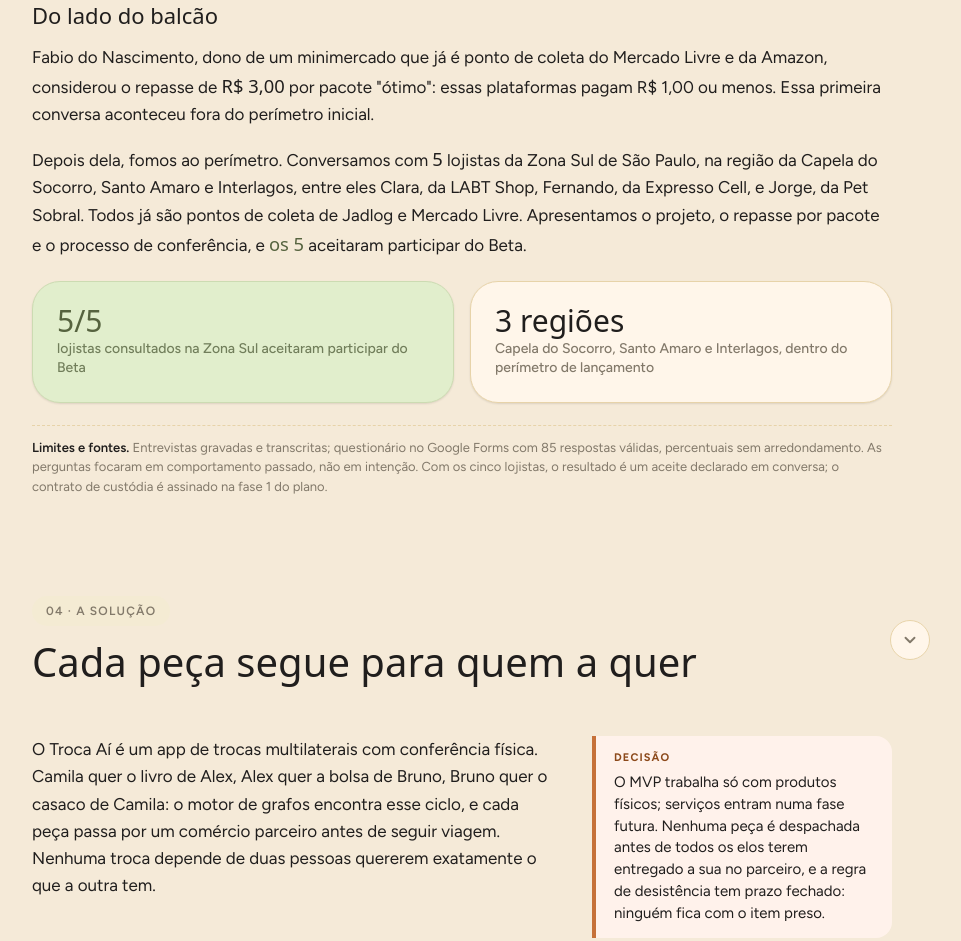
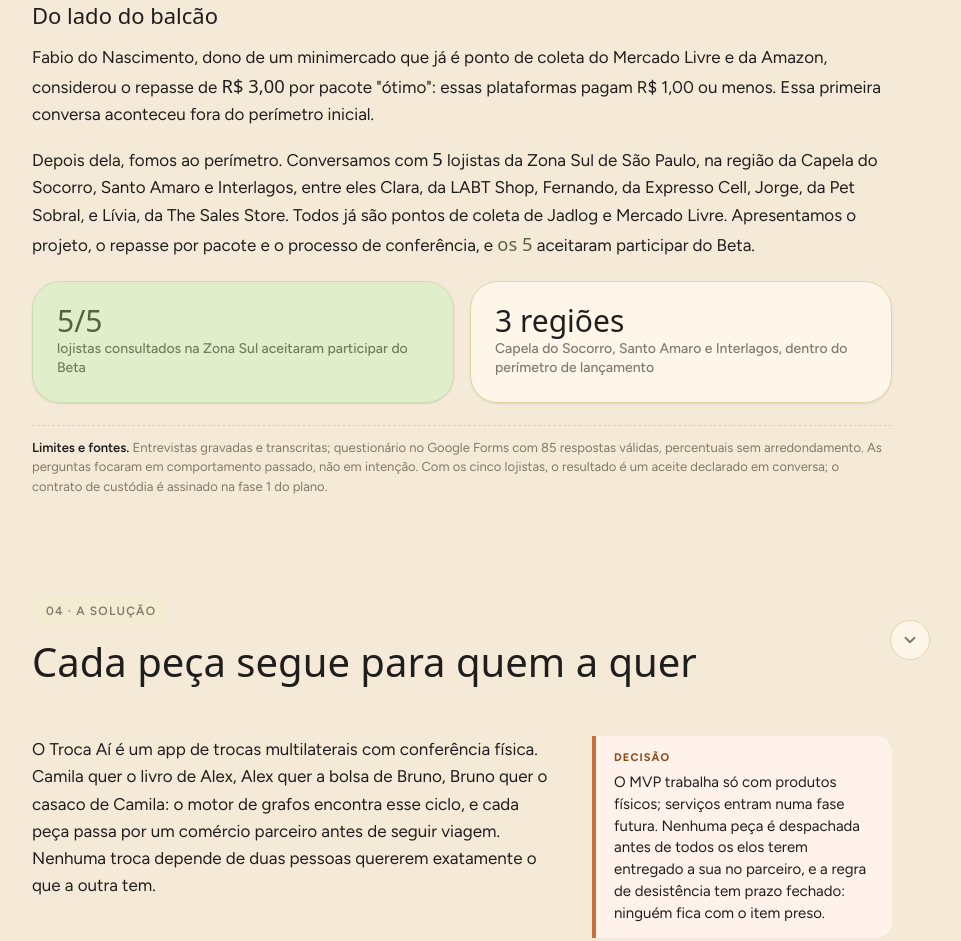
Before and after one commit to LuisHansen/trocai-portfolio, a website: page index.html in a window 1280 px wide. Shown: the part 3634-4575 px from the top of the page, without its empty margins (318-1279 px from the left). Drawn offline with Linux system fonts and the light colour scheme; a web font is replaced by a local one.

Commit message:
Nomeia mais uma lojista consultada: Lívia (The Sales Store)
Co-Authored-By: Claude Fable 5.2 <noreply@anthropic.com>
Claude-Session: https://claude.ai/code/session_017Gu8FbMHHtadvH7QtcCn5u

```diff
--- a/index.html
+++ b/index.html
@@ -563,7 +563,7 @@ footer a{color:var(--terra-700)}
     <div class="prose">
       <h3>Do lado do balcão</h3>
       <p>Fabio do Nascimento, dono de um minimercado que já é ponto de coleta do Mercado Livre e da Amazon, considerou o repasse de <span class="n">R$ 3,00</span> por pacote "ótimo": essas plataformas pagam R$ 1,00 ou menos. Essa primeira conversa aconteceu fora do perímetro inicial.</p>
-      <p>Depois dela, fomos ao perímetro. Conversamos com <span class="n">5</span> lojistas da Zona Sul de São Paulo, na região da Capela do Socorro, Santo Amaro e Interlagos, entre eles Clara, da LABT Shop, Fernando, da Expresso Cell, e Jorge, da Pet Sobral. Todos já são pontos de coleta de Jadlog e Mercado Livre. Apresentamos o projeto, o repasse por pacote e o processo de conferência, e <span class="n olive">os 5</span> aceitaram participar do Beta.</p>
+      <p>Depois dela, fomos ao perímetro. Conversamos com <span class="n">5</span> lojistas da Zona Sul de São Paulo, na região da Capela do Socorro, Santo Amaro e Interlagos, entre eles Clara, da LABT Shop, Fernando, da Expresso Cell, Jorge, da Pet Sobral, e Lívia, da The Sales Store. Todos já são pontos de coleta de Jadlog e Mercado Livre. Apresentamos o projeto, o repasse por pacote e o processo de conferência, e <span class="n olive">os 5</span> aceitaram participar do Beta.</p>
     </div>
     <div class="stats">
       <div class="stat olive"><span class="num mid">5/5</span><span class="label">lojistas consultados na Zona Sul aceitaram participar do Beta</span></div>
```
